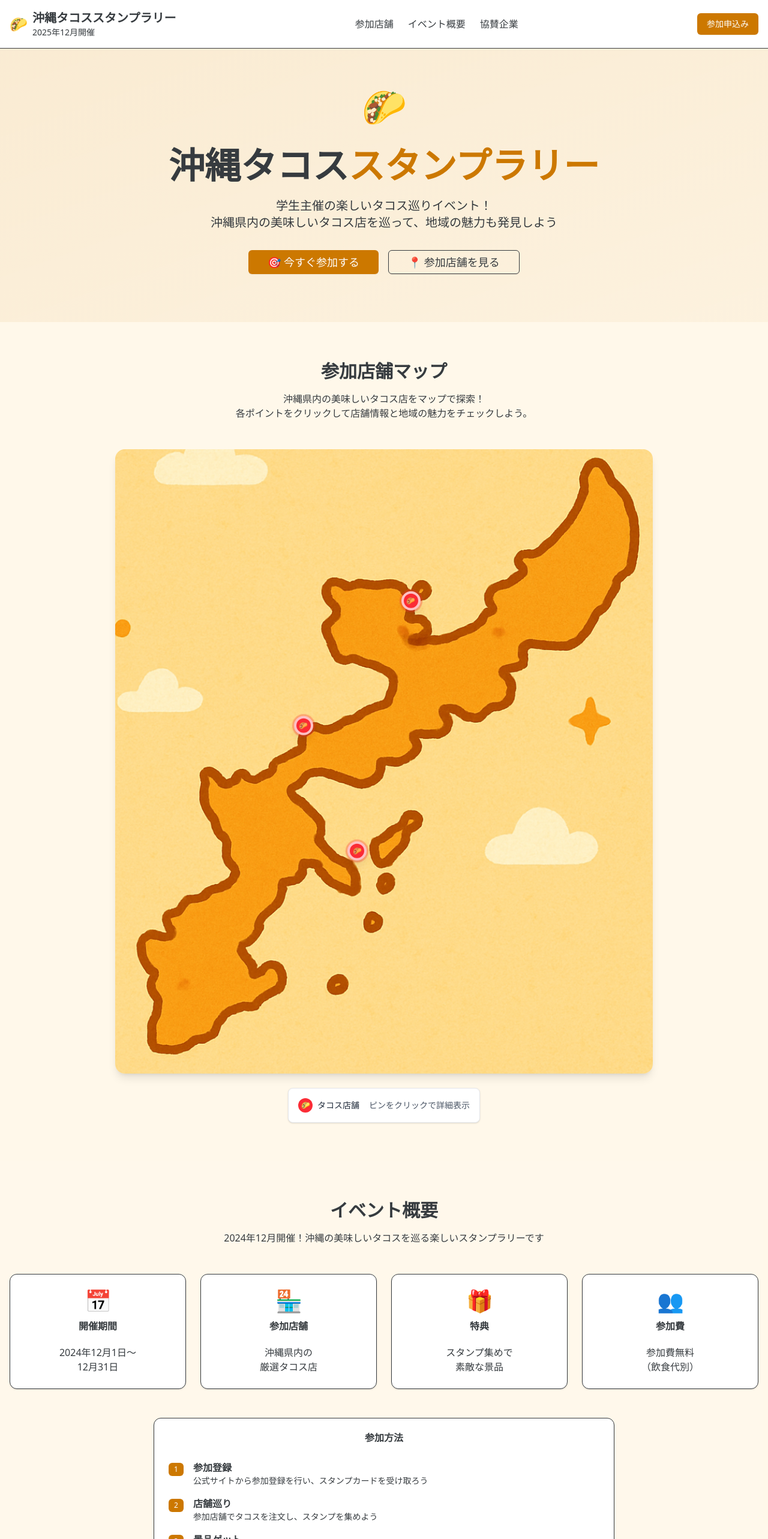
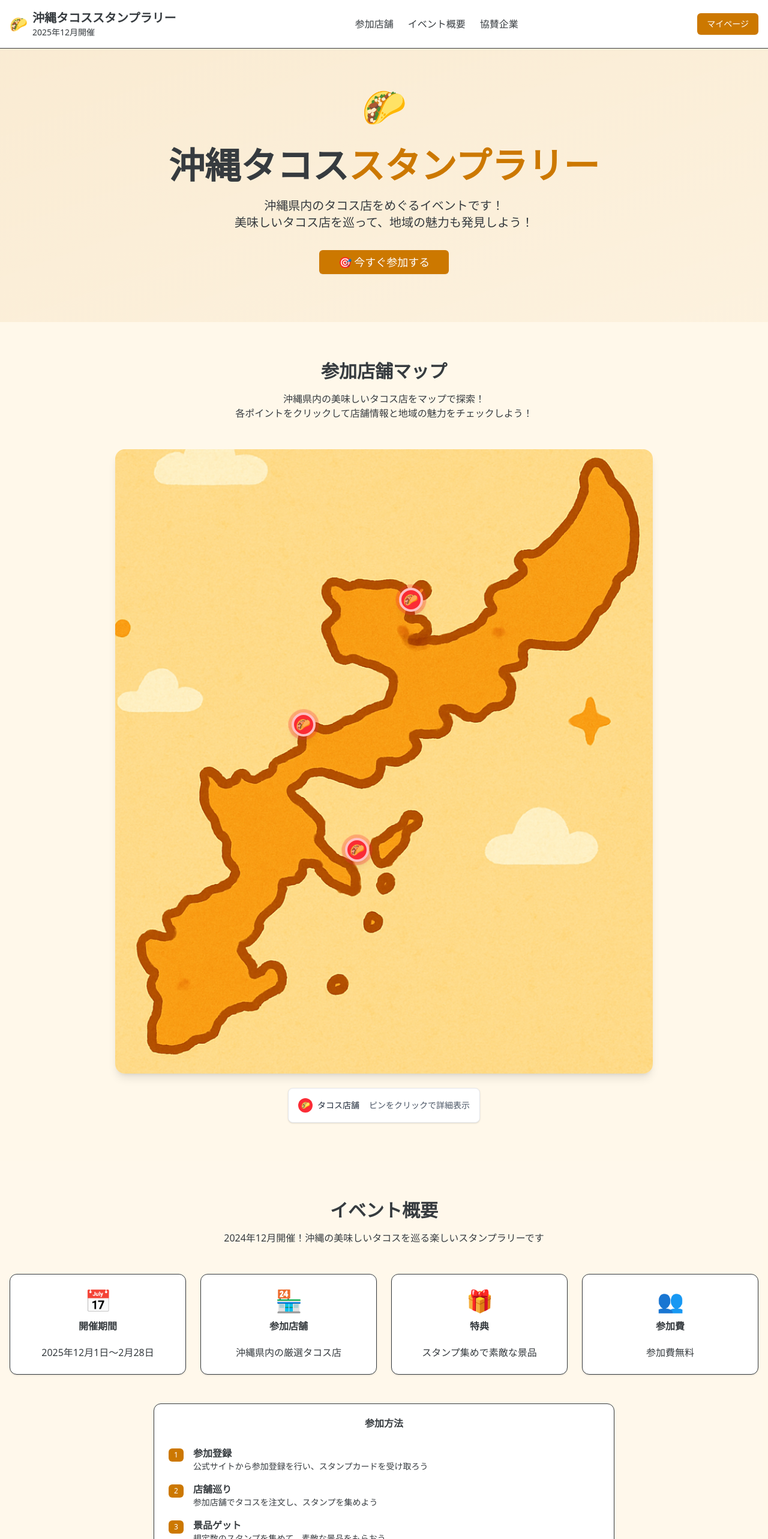
Before and after one commit to ryoga-miyaguni/shimama-i, a Next.js app: page / in a window 1280 px wide. Shown: the top 2566 px of the page at 60% size. Built offline with nearby package versions, Linux system fonts and the light colour scheme.

Commit message:
style/sentence

```diff
--- a/src/app/page.tsx
+++ b/src/app/page.tsx
@@ -25,17 +25,19 @@ export default function HomePage() {
               <span className="text-primary">スタンプラリー</span>
             </h1>
             <p className="text-xl text-muted-foreground mb-8 text-pretty">
-              学生主催の楽しいタコス巡りイベント！
+              沖縄県内のタコス店をめぐるイベントです！
               <br />
-              沖縄県内の美味しいタコス店を巡って、地域の魅力も発見しよう
+              美味しいタコス店を巡って、地域の魅力も発見しよう！
             </p>
             <div className="flex flex-col sm:flex-row gap-4 justify-center">
-              <Button size="lg" className="text-lg px-8 py-4">
-                🎯 今すぐ参加する
-              </Button>
-              <Button variant="outline" size="lg" className="text-lg px-8 py-4 bg-transparent">
+              <Link href={"stampcard"}>
+                <Button size="lg" className="text-lg px-8 py-4">
+                  🎯 今すぐ参加する
+                </Button>
+              </Link>
+              {/* <Button variant="outline" size="lg" className="text-lg px-8 py-4 bg-transparent">
                 📍 参加店舗を見る
-              </Button>
+              </Button> */}
             </div>
           </div>
         </div>
@@ -62,9 +64,7 @@ export default function HomePage() {
               </CardHeader>
               <CardContent>
                 <p className="text-muted-foreground">
-                  2024年12月1日〜
-                  <br />
-                  12月31日
+                  2025年12月1日〜2月28日
                 </p>
               </CardContent>
             </Card>
@@ -76,9 +76,7 @@ export default function HomePage() {
               </CardHeader>
               <CardContent>
                 <p className="text-muted-foreground">
-                  沖縄県内の
-                  <br />
-                  厳選タコス店
+                  沖縄県内の厳選タコス店
                 </p>
               </CardContent>
             </Card>
@@ -90,9 +88,7 @@ export default function HomePage() {
               </CardHeader>
               <CardContent>
                 <p className="text-muted-foreground">
-                  スタンプ集めで
-                  <br />
-                  素敵な景品
+                  スタンプ集めで素敵な景品
                 </p>
               </CardContent>
             </Card>
@@ -105,8 +101,6 @@ export default function HomePage() {
               <CardContent>
                 <p className="text-muted-foreground">
                   参加費無料
-                  <br />
-                  （飲食代別）
                 </p>
               </CardContent>
             </Card>
@@ -131,14 +125,18 @@ export default function HomePage() {
                   <Badge className="mt-1">2</Badge>
                   <div>
                     <h4 className="font-semibold">店舗巡り</h4>
-                    <p className="text-muted-foreground text-sm">参加店舗でタコスを注文し、スタンプを集めよう</p>
+                    <p className="text-muted-foreground text-sm">
+                      参加店舗でタコスを注文し、スタンプを集めよう
+                    </p>
                   </div>
                 </div>
                 <div className="flex items-start space-x-4">
                   <Badge className="mt-1">3</Badge>
                   <div>
                     <h4 className="font-semibold">景品ゲット</h4>
-                    <p className="text-muted-foreground text-sm">規定数のスタンプを集めて、素敵な景品をもらおう</p>
+                    <p className="text-muted-foreground text-sm">
+                      規定数のスタンプを集めて、素敵な景品をもらおう
+                    </p>
                   </div>
                 </div>
               </CardContent>
@@ -153,7 +151,7 @@ export default function HomePage() {
           <div className="text-center mb-12">
             <h2 className="text-3xl font-bold text-foreground mb-4">協賛企業</h2>
             <p className="text-muted-foreground max-w-2xl mx-auto">
-              このイベントを支えてくださる素晴らしい企業の皆様をご紹介します
+              このイベントを支えてくださる素敵な企業の皆様をご紹介します
             </p>
           </div>
 
--- a/src/components/Footer.tsx
+++ b/src/components/Footer.tsx
@@ -21,14 +21,14 @@ export default function Footer() {
           <div>
             <h4 className="font-semibold text-foreground mb-4">開催期間</h4>
             <div className="text-sm text-muted-foreground">
-              <p>2024年12月1日〜12月31日</p>
+              <p>2025年12月1日〜2月28日</p>
               <p>各店舗の営業時間内</p>
             </div>
           </div>
         </div>
 
         <div className="border-t border-border mt-8 pt-4 text-center text-sm text-muted-foreground">
-          <p>&copy; 2024 沖縄タコススタンプラリー実行委員会. All rights reserved.</p>
+          <p>&copy; 2025 しままーい. All rights reserved.</p>
         </div>
       </div>
     </footer>
--- a/src/components/Header.tsx
+++ b/src/components/Header.tsx
@@ -27,7 +27,9 @@ export default function Header() {
           </nav>
 
           <Link href="/stampcard">
-            <Button className="bg-primary text-primary-foreground hover:bg-primary/90">参加申込み</Button>
+            <Button className="bg-primary text-primary-foreground hover:bg-primary/90">
+            マイページ
+            </Button>
           </Link>
         </div>
       </div>
--- a/src/components/OkinawaMap.tsx
+++ b/src/components/OkinawaMap.tsx
@@ -16,7 +16,7 @@ export default function OkinawaMap() {
           <p className="text-muted-foreground max-w-2xl mx-auto">
             沖縄県内の美味しいタコス店をマップで探索！
             <br />
-            各ポイントをクリックして店舗情報と地域の魅力をチェックしよう。
+            各ポイントをクリックして店舗情報と地域の魅力をチェックしよう！
           </p>
         </div>
 
@@ -37,8 +37,8 @@ export default function OkinawaMap() {
               >
                 <div className="relative">
                   {/* ピンのデザイン */}
-                  <div className="w-8 h-8 bg-red-500 rounded-full border-4 border-white shadow-lg group-hover:scale-110 transition-transform animate-bounce flex items-center justify-center">
-                    <span className="text-white text-xs font-bold">🌮</span>
+                  <div className="w-10 h-10 bg-red-500 rounded-full border-4 border-white shadow-lg group-hover:scale-110 transition-transform animate-bounce flex items-center justify-center">
+                    <span className="text-white text-xl font-bold">🌮</span>
                     <div className="absolute inset-0 bg-red-500 rounded-full animate-ping opacity-75"></div>
                   </div>
 
```
